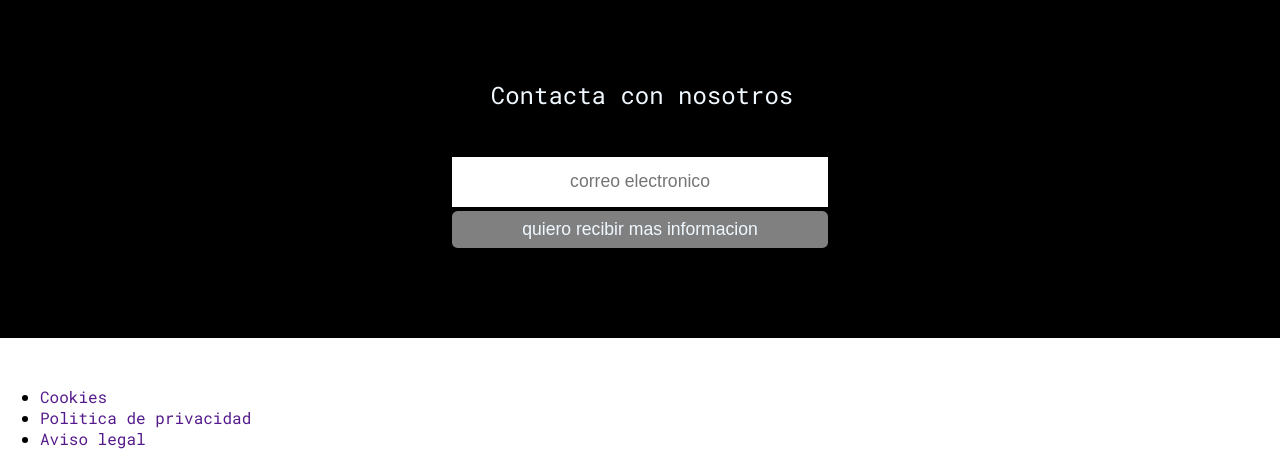
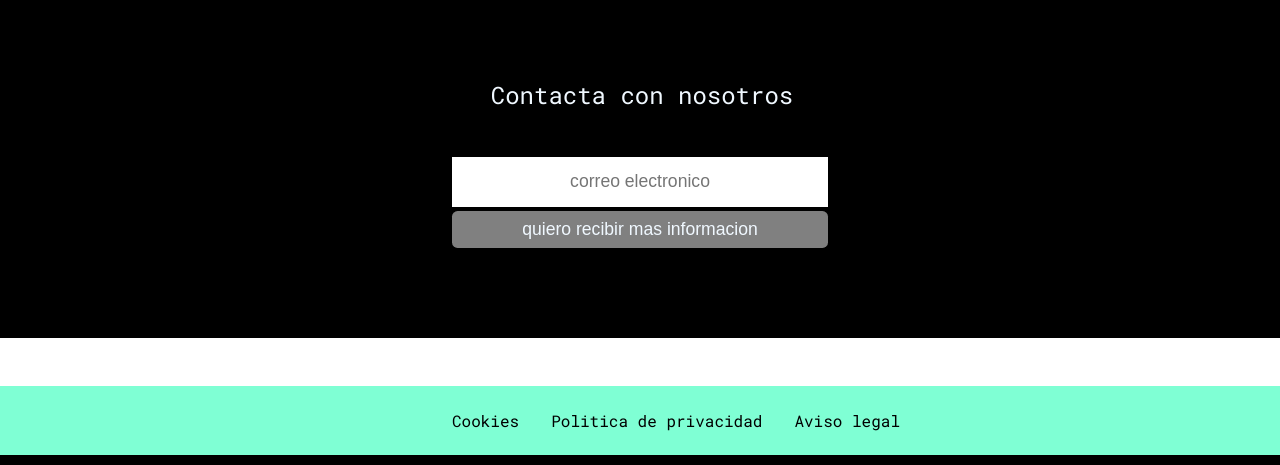
Before and after one commit to TheAlvaroNico/2SMR_APPWEB_A, a PHP site: page / in a window 1280 px wide. Shown: the part 1123-1588 px from the top of the page. Run offline with PHP 8.4, Linux system fonts and the light colour scheme.

Commit message:
modificaciones pagina web

```diff
--- a/css/css/style.css
+++ b/css/css/style.css
@@ -7,9 +7,9 @@
 
 a{
     text-decoration: none; /*quita el subrayado de las palabras*/
+    color: black;
 
 }
-
 
 
 
@@ -173,3 +173,26 @@
     color: black;
 
 }
+
+
+.pie_nav{
+    background-color: aquamarine;
+    display: flex;
+    justify-content: center;
+
+
+}
+
+.pie_nav_lista{
+    display: flex;
+    margin-top: 1.5rem;
+    margin-bottom: 1.5rem;
+
+
+}
+
+.pie_nav_lista_enlace{
+    margin-right: 2rem;
+
+
+}
--- a/css/index.html
+++ b/css/index.html
@@ -15,10 +15,10 @@
         <nav class="cabecera_nav">
 
             <ul class="cabecera_nav_lista">
-                <li><a class="cabecera_nav_lista_enlace" href="">Inicio</a></li>
-                <li><a class="cabecera_nav_lista_enlace" href="">Actividades</a></li>
-                <li><a class="cabecera_nav_lista_enlace" href="">Quien soy</a></li>
-                <li><a class="cabecera_nav_lista_enlace" href="">Contacto</a></li>
+                <a class="cabecera_nav_lista_enlace" href="">Inicio</a>
+                <a class="cabecera_nav_lista_enlace" href="">Actividades</a>
+                <a class="cabecera_nav_lista_enlace" href="">Quien soy</a>
+                <a class="cabecera_nav_lista_enlace" href="">Contacto</a>
             </ul>
         <nav>
     </header>
@@ -62,12 +62,13 @@
         </section>
     </main>
     <footer>
-        <ul>
-            <li><a href="">Cookies</a></li>
-            <li><a href="">Politica de privacidad</a></li>
-            <li><a href="">Aviso legal</a></li>
-        </ul>
-
+        <section class="pie_nav">
+            <ul class="pie_nav_lista">
+                <a class="pie_nav_lista_enlace"><a href="">Cookies</a>
+                <a class="pie_nav_lista_enlace"><a href="">Politica de privacidad</a>
+                <a class="pie_nav_lista_enlace"><a href="">Aviso legal</a>
+            </ul>
+        </section>
     </footer>
 </body>
 </html>
```
Also changed, not shown: css/actividad1_b.html (+4 -4 lines).
